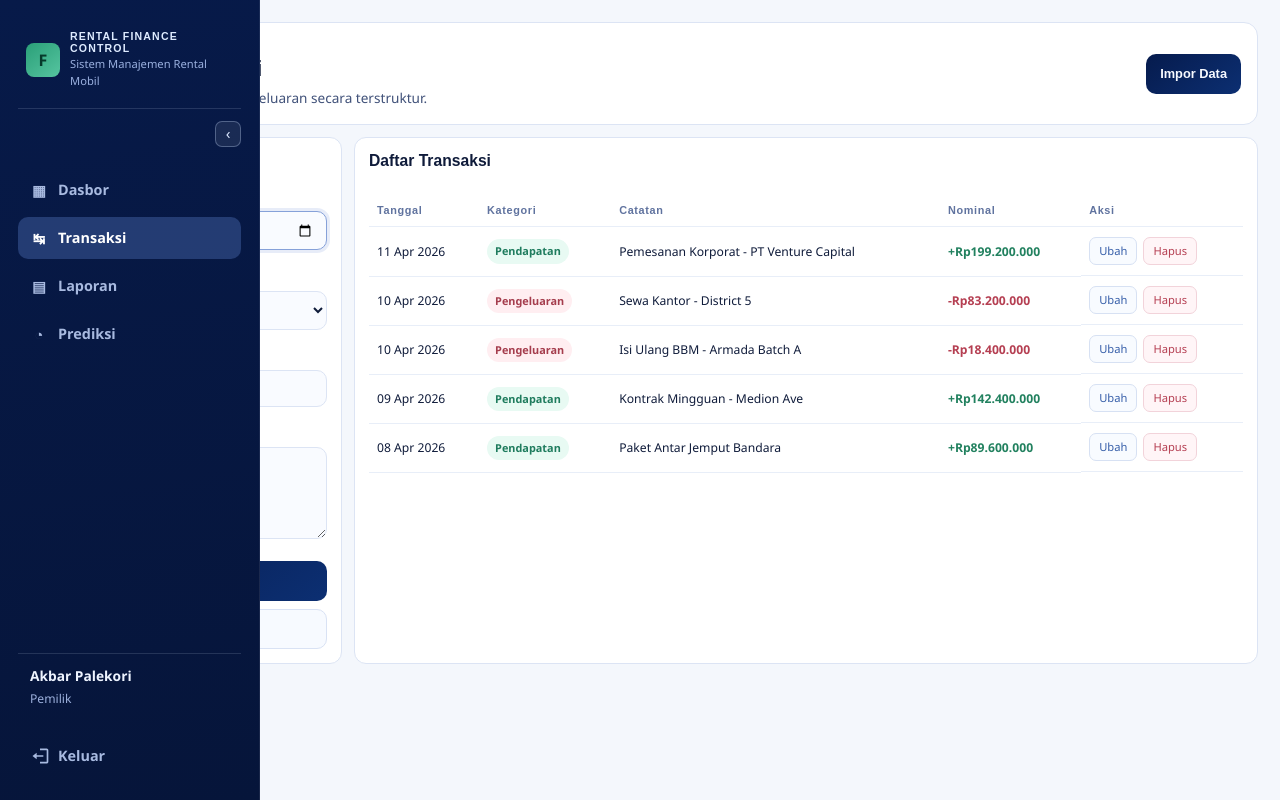
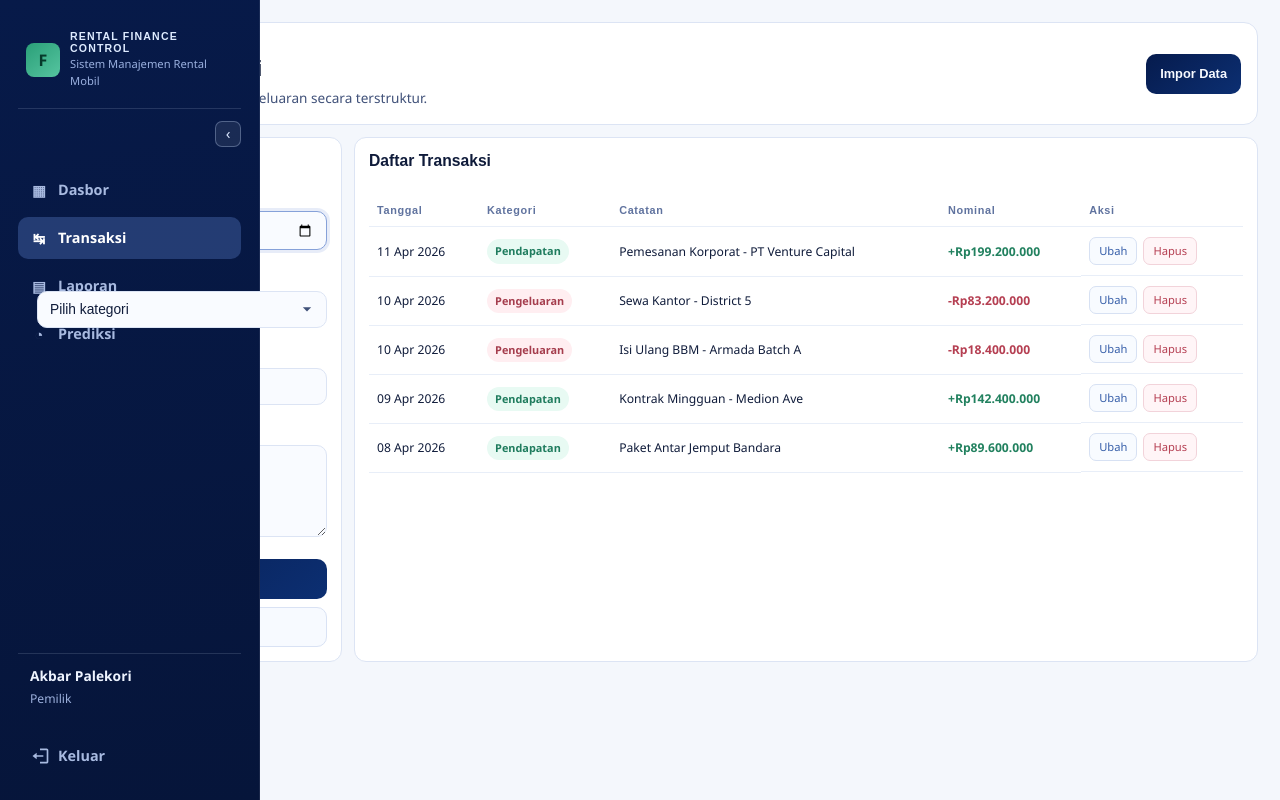
Before and after one commit to lindalestaria27-rgb/finance-app, a Next.js app: page /transactions in a window 1280 px wide. Both pictures are taken after a click on the button "+ Tambah Transaksi". Built offline with nearby package versions, Linux system fonts and the light colour scheme.

Commit message:
Update dropdown

```diff
--- a/app/transactions/page.tsx
+++ b/app/transactions/page.tsx
@@ -123,11 +123,23 @@ export default function TransactionsPage() {
                 <input ref={dateRef} id="trxDate" name="trxDate" type="date" required value={formDate} onChange={(e) => setFormDate(e.target.value)} />
 
                 <label htmlFor="trxCategory">Kategori</label>
-                <select id="trxCategory" name="trxCategory" required value={formCategory} onChange={(e: React.ChangeEvent<HTMLSelectElement>) => setFormCategory(e.currentTarget.value as "income" | "expense" | "")}>
+                <div className="relative">
+                  <select
+                    id="trxCategory"
+                    name="trxCategory"
+                    required
+                    value={formCategory}
+                    onChange={(e: React.ChangeEvent<HTMLSelectElement>) => setFormCategory(e.currentTarget.value as "income" | "expense" | "")}
+                    className="appearance-none pr-12 w-full"
+                  >
                   <option value="">Pilih kategori</option>
                   <option value="income">Pendapatan</option>
                   <option value="expense">Pengeluaran</option>
-                </select>
+                  </select>
+                  <svg className="pointer-events-none absolute right-2.5 top-1/2 -translate-y-1/2 w-5 h-5 text-[#405179]" viewBox="0 0 24 24" fill="none" xmlns="http://www.w3.org/2000/svg" aria-hidden="true">
+                    <path d="M7 10l5 5 5-5z" fill="currentColor" />
+                  </svg>
+                </div>
 
                 <label htmlFor="trxAmount">Nominal (Rupiah)</label>
                 <input id="trxAmount" name="trxAmount" type="number" min="1" step="1" placeholder="0" required value={formAmount} onChange={(e) => setFormAmount(e.target.value)} />
```
